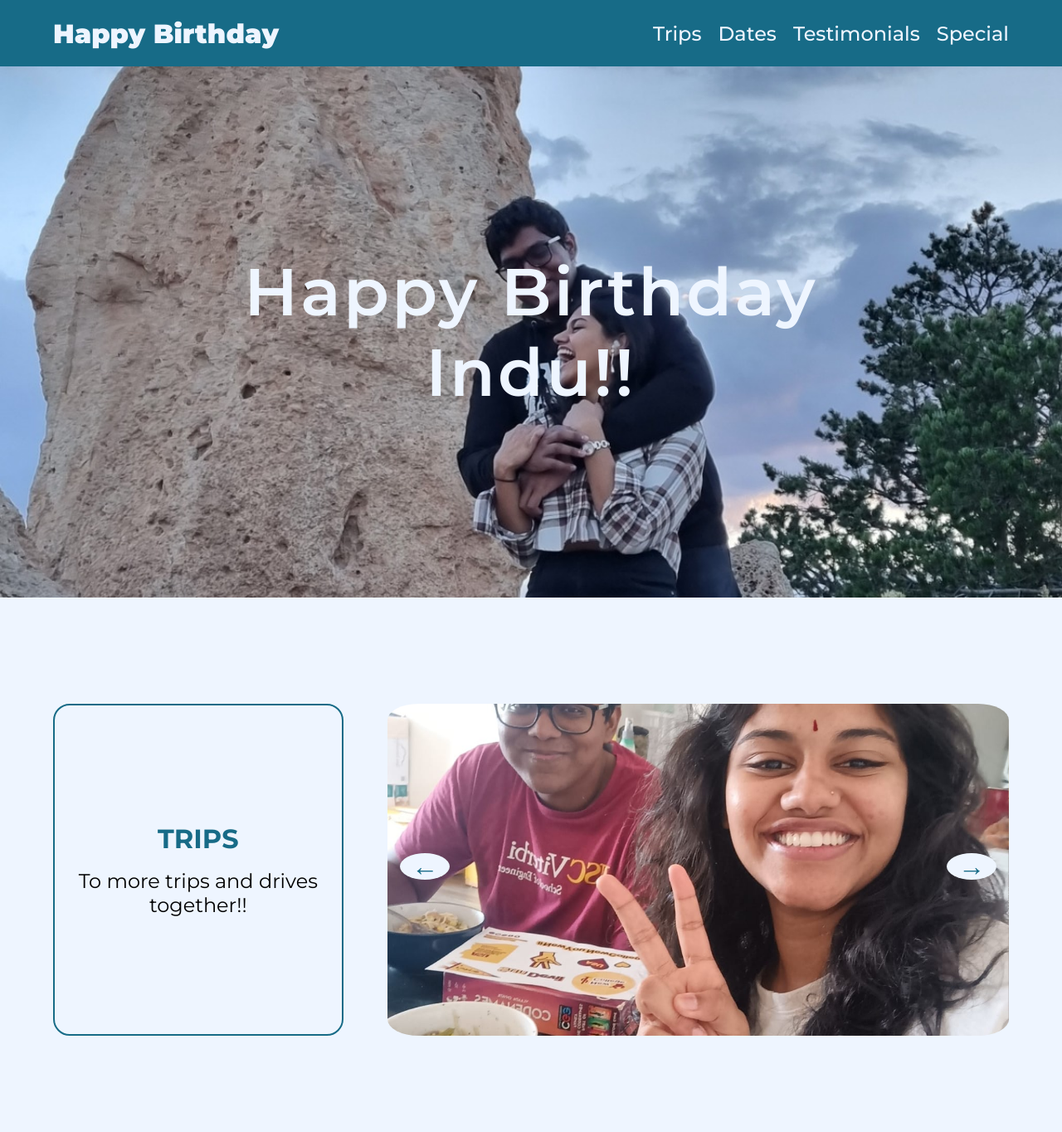
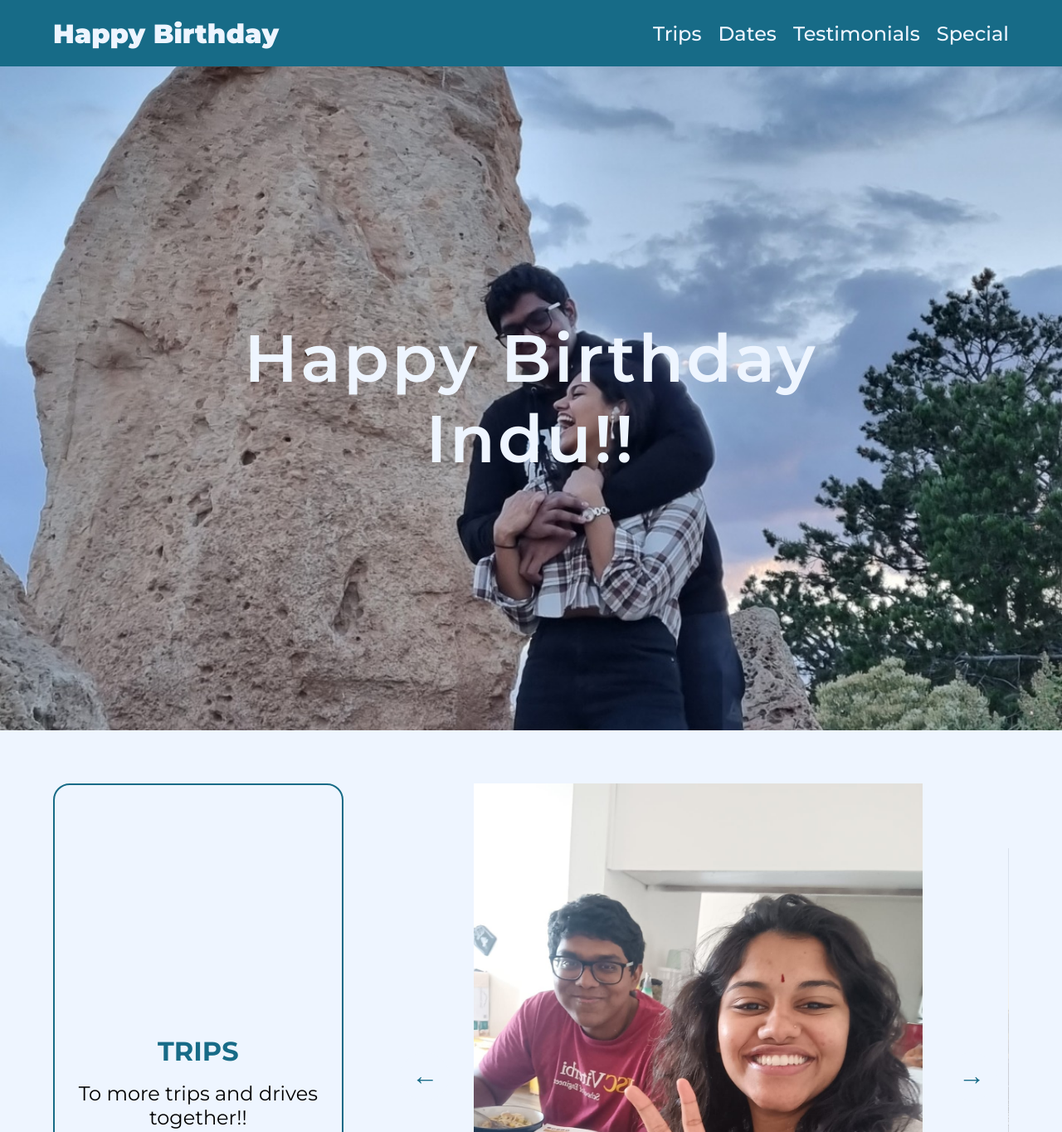
Before and after one commit to HappyBirthdayIndu/happybirthdayindu.github.io, a plain HTML site: page index.html in a window 1280 px wide. Shown: the top 1364 px of the page at 83% size. Drawn offline with Linux system fonts and the light colour scheme.

Commit message:
Modified for laptop
Modified for laptop

```diff
--- a/index.html
+++ b/index.html
@@ -98,7 +98,7 @@
 				<div class="content-row-title">
 					<h2>TESTIMONIALS</h2>
 					<p>
-						Proof that not only I love you. <br />
+						Proof that I'm not the only one who loves you. <br />
 						(I love you the most though)
 					</p>
 				</div>
--- a/styles.css
+++ b/styles.css
@@ -69,14 +69,14 @@ p, h1, h2, h3, h4, h5 {
 }
 
 .content-title {
-    height: 80%;
+    height: 100%;
     width: 100%;
     background-image: url("./images/main.jpg");
     text-align: center;
     display: flex;
     justify-content: center;
     align-items: center;
-    margin-bottom: 10%;
+    margin-bottom: 5%;
     background-attachment: fixed;
     background-position: center;
     background-repeat: no-repeat;
@@ -95,8 +95,8 @@ p, h1, h2, h3, h4, h5 {
     display: flex;
     flex-direction: row;
     padding: 0% 5%;
-    height: 50%;
-    margin-bottom: 10%;
+    height: 90%;
+    margin-bottom: 5%;
     justify-content: space-between;
 }
 
@@ -148,7 +148,8 @@ p, h1, h2, h3, h4, h5 {
 .slide img {
     width: 100%;
     height: 100%;
-    object-fit: cover;
+    object-fit: contain;
+    object-position: center;
 }
 
 .btn {
@@ -223,10 +224,11 @@ p, h1, h2, h3, h4, h5 {
 
 #special {
     margin-bottom: 2%;
+    height: fit-content;
 }
 
 .footer {
-    height: 10%;
+    height: 15%;
     padding: 0% 5%;
     color: #EEF5FF;
     background-color: #176B87;
@@ -240,5 +242,5 @@ p, h1, h2, h3, h4, h5 {
     text-decoration: none;
     color: #EEF5FF;
     border: 1px solid #EEF5FF;
-    padding: 2%;
+    padding: 1%;
 }
```
